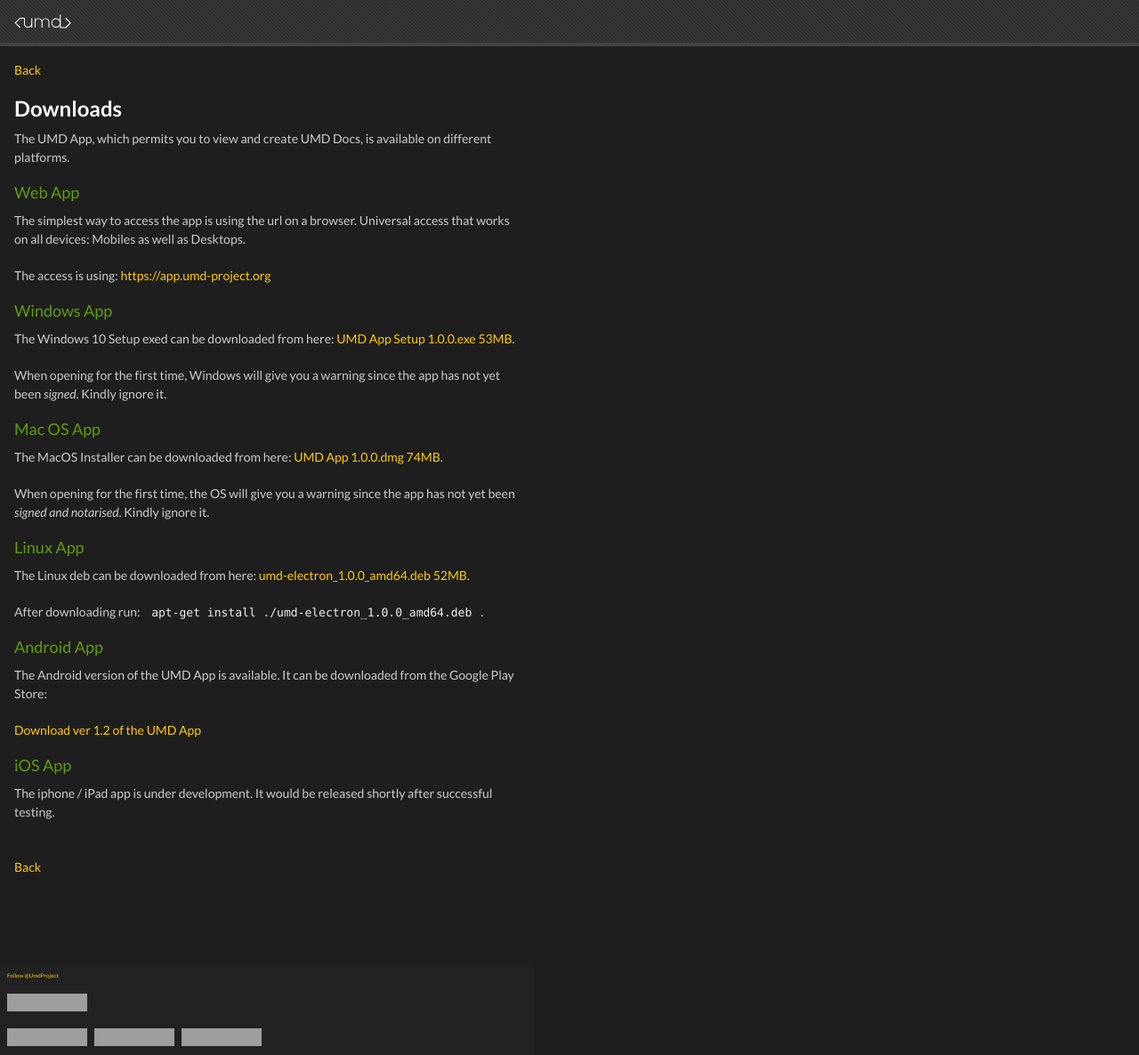
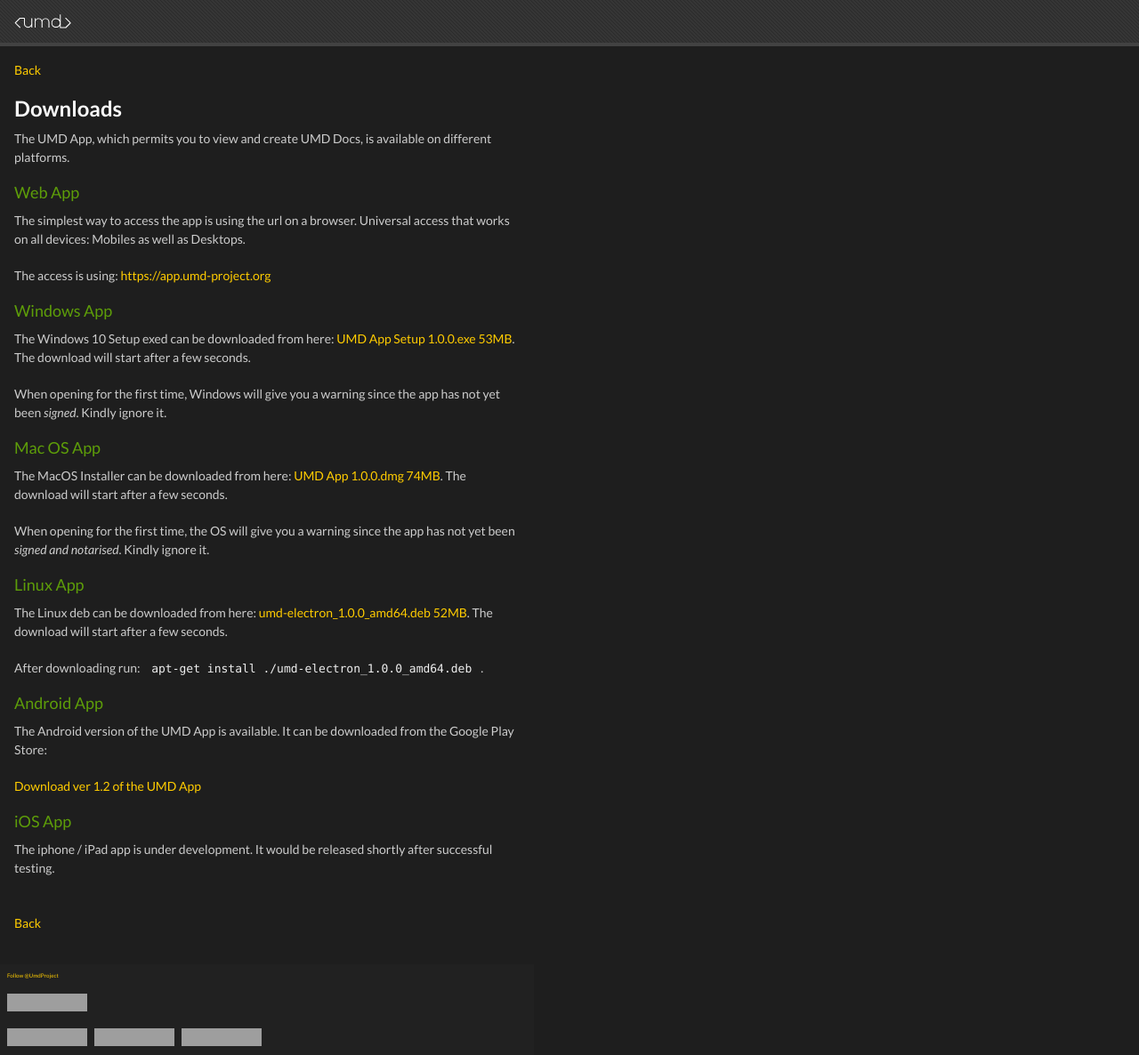
Before and after one commit to umd-project/umd-docs, a Jekyll site: the page built from downloads.md, in a window 1280 px wide. Shown: the whole page at 89% size. Built offline with Jekyll 4.4.1, drawn with Linux system fonts in a browser that asks for light colours; comment, search, counter and statistics services are not loaded; grey boxes are pictures that could not be loaded.

```diff
--- a/downloads.md
+++ b/downloads.md
@@ -17,21 +17,21 @@
 
 ### Windows App
 {: .subtitle }
-The Windows 10 Setup exed can be downloaded from here: [UMD App Setup 1.0.0.exe 53MB](https://drive.google.com/uc?export=download&id=1QQN7WmPVjpoW9vg2eUIm_4V9Avyq8VF1).
+The Windows 10 Setup exed can be downloaded from here: [UMD App Setup 1.0.0.exe 53MB](https://drive.google.com/uc?export=download&id=1QQN7WmPVjpoW9vg2eUIm_4V9Avyq8VF1). The download will start after a few seconds.
 
 When opening for the first time, Windows will give you a warning since the app has not yet been *signed*. Kindly ignore it.
 
 
 ### Mac OS App
 {: .subtitle }
-The MacOS Installer can be downloaded from here: [UMD App 1.0.0.dmg 74MB](https://drive.google.com/uc?export=download&id=1Gy_DndnaT_PiEPSF1mE6wyp0nJz7Hb6N).
+The MacOS Installer can be downloaded from here: [UMD App 1.0.0.dmg 74MB](https://drive.google.com/uc?export=download&id=1Gy_DndnaT_PiEPSF1mE6wyp0nJz7Hb6N). The download will start after a few seconds.
 
 When opening for the first time, the OS will give you a warning since the app has not yet been *signed and notarised*. Kindly ignore it.
 
 
 ### Linux App
 {: .subtitle }
-The Linux deb can be downloaded from here: [umd-electron_1.0.0_amd64.deb 52MB](https://drive.google.com/uc?export=download&id=1-UIAVu37QI0fDQMx4tGu6vVucWO0Vt7-).
+The Linux deb can be downloaded from here: [umd-electron_1.0.0_amd64.deb 52MB](https://drive.google.com/uc?export=download&id=1-UIAVu37QI0fDQMx4tGu6vVucWO0Vt7-). The download will start after a few seconds.
 
 After downloading run: `apt-get install ./umd-electron_1.0.0_amd64.deb`.
 
```
